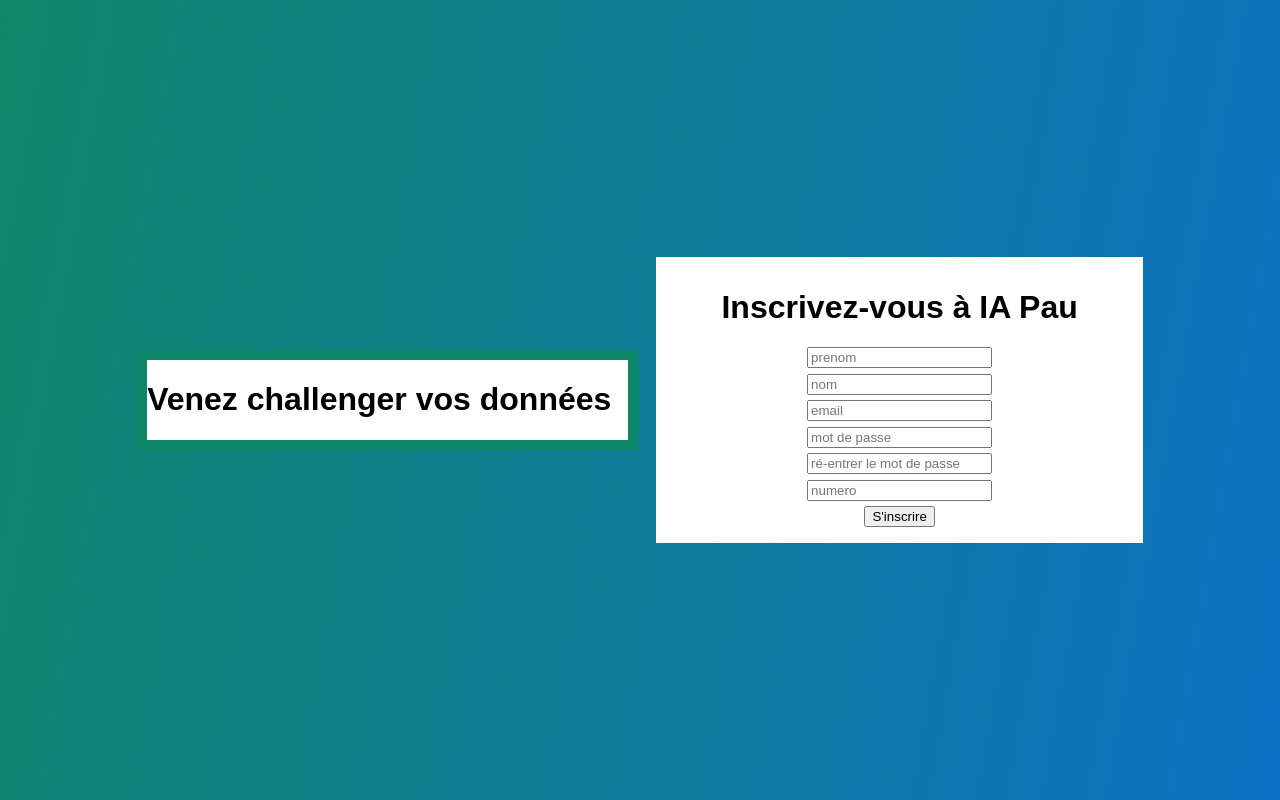
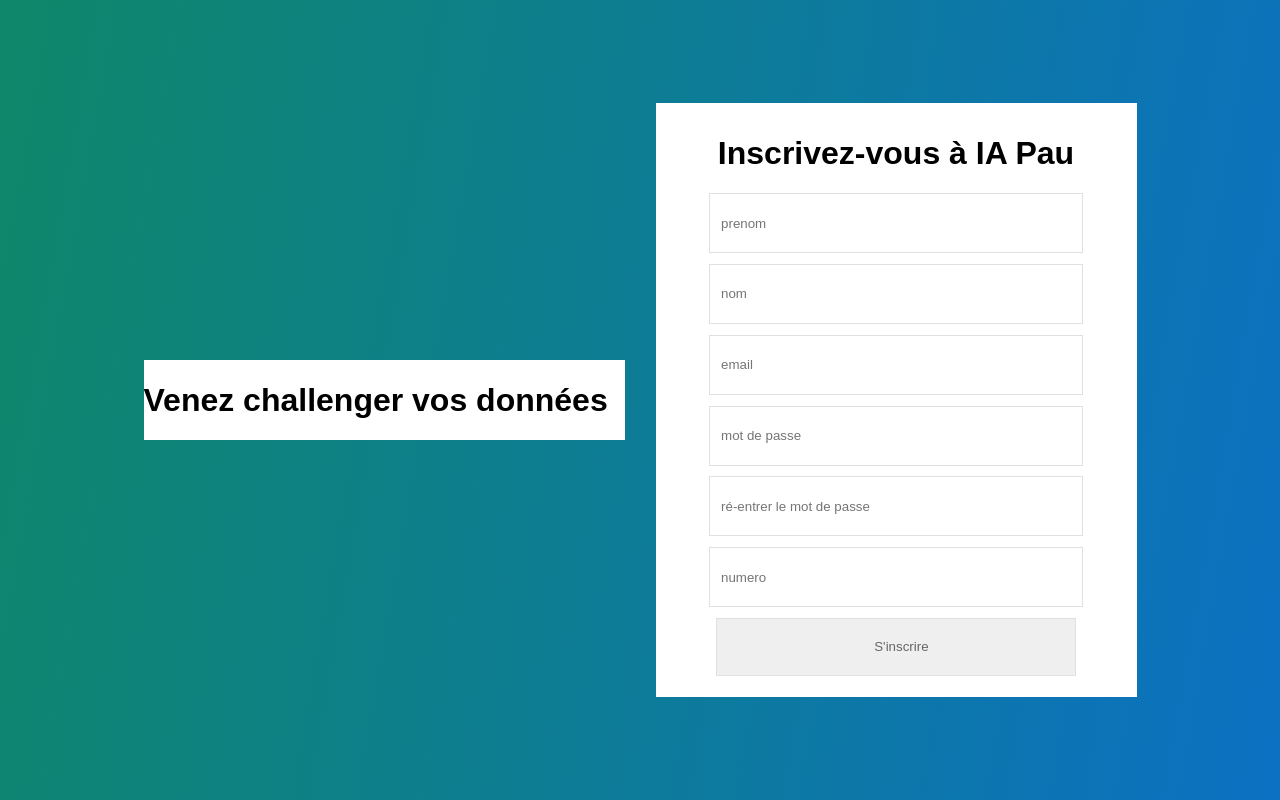
Before and after one commit to blj64/projetIng1, a PHP site: page /pages/signup.php in a window 1280 px wide. Run offline with PHP 8.4, Linux system fonts and the light colour scheme.

Commit message:
left part css ended

```diff
--- a/css/signup.css
+++ b/css/signup.css
@@ -37,13 +37,11 @@ body{
     margin: 0 auto;
     min-width: 481px;
     background-color: white;
-    border: 10px solid #0e8769;
 }
 
 .sign-box {
     margin: 0 auto;
     min-width: 481px;
-    width: 47.5%;
     height: fit-content;
     background-color: #ffffff;
     display: flex;
@@ -54,12 +52,28 @@ body{
 }
 
 .sign-box form {
+    width: 75%;
     position: relative;
     display: flex;
     flex-direction: column;
     align-items: center;
 }
 
-.sign-box form * {
+.sign-box form input {
+    position: relative;
     margin-bottom: 3%;
+    padding: 0 0 0 3%;
+    background-position: 50%;
+    background-size: cover;
+    color: #666;
+    line-height: 1.7em;
+    font-weight: 500;
+    width: 100%;
+    height: 58px;
+    border: 1px solid #e0e0e0;
 }
+
+.sign-box form input:focus {
+    color: black;
+    border-color: #e0e0e0;
+}
```
